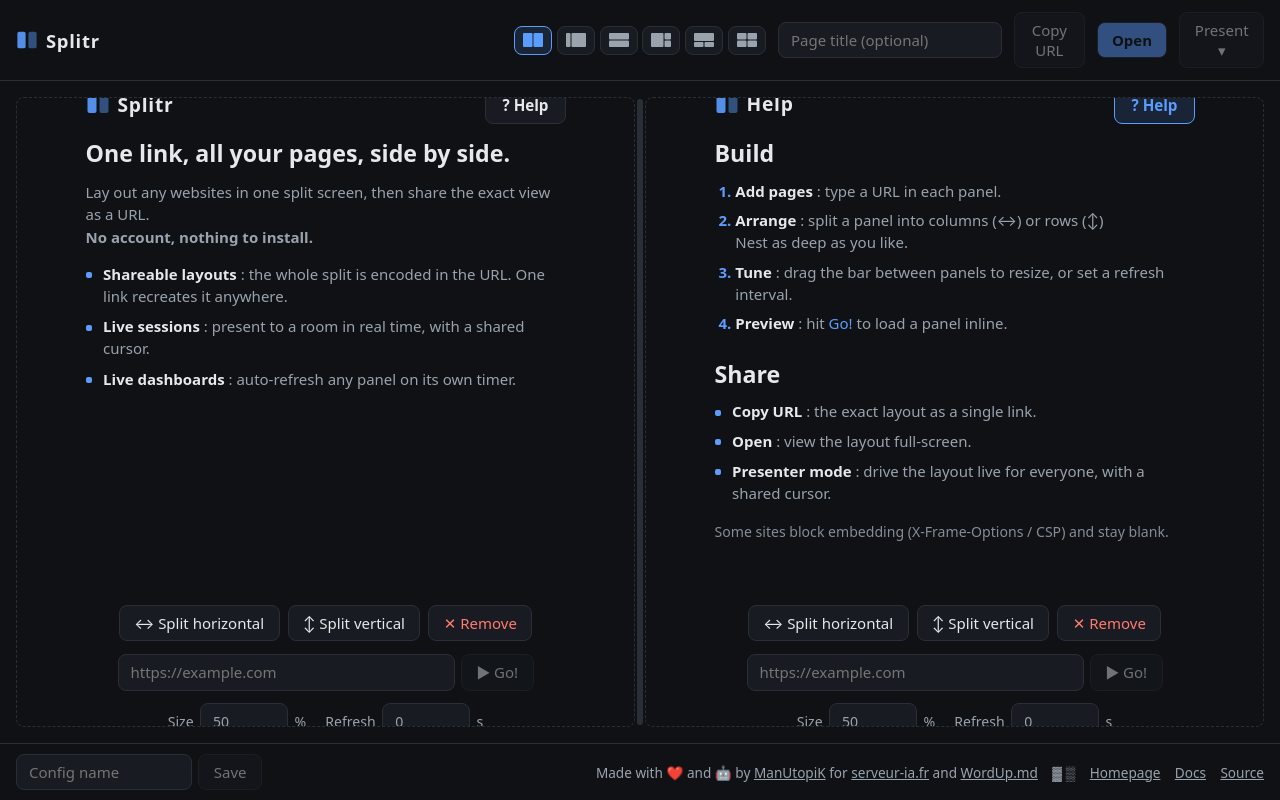
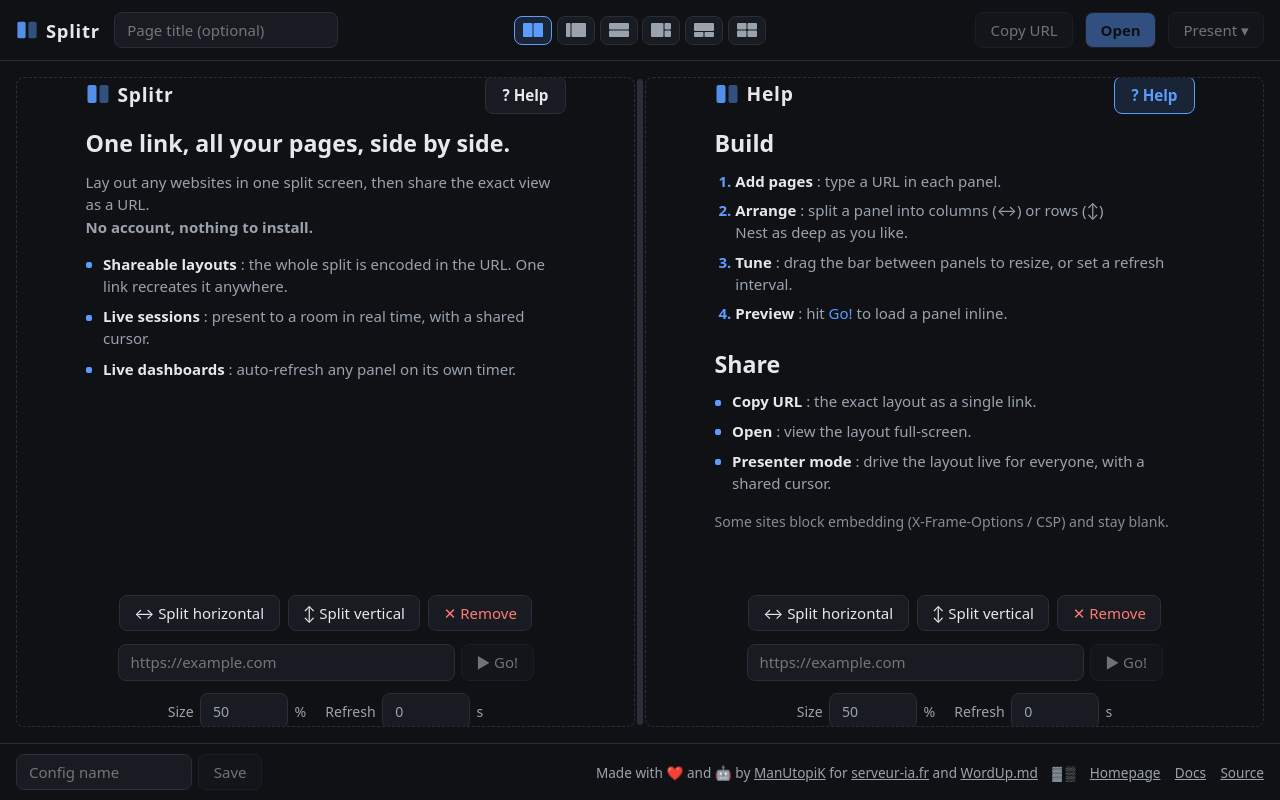
Before and after one commit to ManUtopiK/splitr, a Vue app: page / in a window 1280 px wide. Built offline with nearby package versions, Linux system fonts and the light colour scheme.

Commit message:
refactor(editor): move the page-title field next to the brand

```diff
--- a/src/components/editor/EditorPage.vue
+++ b/src/components/editor/EditorPage.vue
@@ -54,14 +54,11 @@ function enterPresenterMode(signal: string): void {
 <template>
   <div class="editor">
     <header>
-      <div class="brand">
-        <SplitLogo class="logo" />
-        <h1>Splitr</h1>
-      </div>
-      <div class="center">
-        <LayoutPresets />
-      </div>
-      <div class="right">
+      <div class="left">
+        <div class="brand">
+          <SplitLogo class="logo" />
+          <h1>Splitr</h1>
+        </div>
         <input
           v-model="tree.title.value"
           class="title-input"
@@ -69,6 +66,11 @@ function enterPresenterMode(signal: string): void {
           placeholder="Page title (optional)"
           autocomplete="off"
         />
+      </div>
+      <div class="center">
+        <LayoutPresets />
+      </div>
+      <div class="right">
         <button :disabled="!ready" @click="copyUrl">
           {{ copied ? '✓ Copied' : 'Copy URL' }}
         </button>
@@ -110,6 +112,13 @@ header {
   gap: 0.75rem;
   padding: 0.75rem 1rem;
   border-bottom: 1px solid var(--border);
+}
+
+.left {
+  display: flex;
+  align-items: center;
+  gap: 0.9rem;
+  min-width: 0;
 }
 
 .brand {
```
